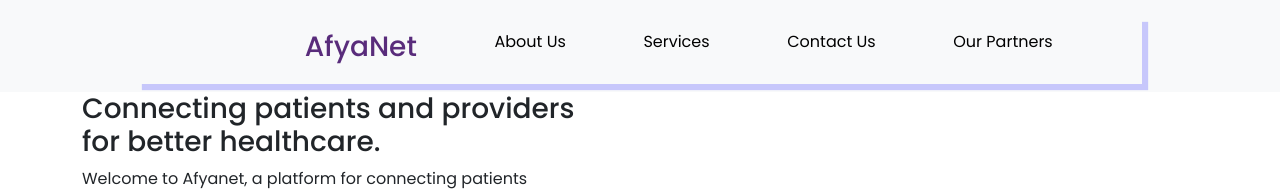
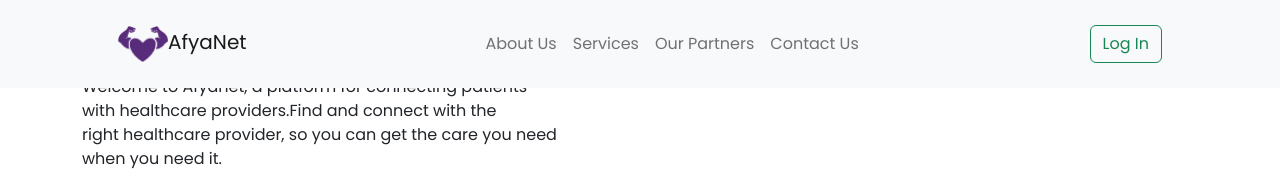
Before and after one commit to Annastacia-dev/afyanet-react, a React (Create React App) app: page / in a window 1280 px wide. Shown: the top 191 px of the page. Built offline with nearby package versions, Linux system fonts and the light colour scheme.

Commit message:
fix navbar responsiveness

```diff
--- a/src/components/landingpage/navbar/NavBar.js
+++ b/src/components/landingpage/navbar/NavBar.js
@@ -1,26 +1,40 @@
 import React from "react";
+import { Container,Navbar, Nav, Button } from 'react-bootstrap';
+import logo from "../../../assets/images/logo/afyanet.png";
 import "./NavBar.css"
 
 
 function NavBar () {
 
     return(
+        <>
+        <Navbar bg="light" expand="lg" className="home navbar navbar-expand-lg navbar-light fixed-top py-3">
+            <Container className="container px-4 px-lg-5">
+                <Navbar.Brand href="#home">
+                    <img src={logo} alt = "logo" className="logo" style={{width: "50px"}}/>
+                    <span className="navbar-brand">AfyaNet</span>
+                </Navbar.Brand>
+                <Navbar.Collapse id="basic-navbar-nav" className="justify-content-center">
+                    {/* align center */}
+                    <Nav className="navbar-nav ms-auto my-2 my-lg-2 me-lg-4">
+                    <ul className="navbar-nav ms-auto my-2 my-lg-0">
+                        <li className="nav-item"><Nav.Link href="#about">About Us</Nav.Link></li>
+                        <li className="nav-item"><Nav.Link href="#services">Services</Nav.Link></li>
+                        <li className="nav-item"><Nav.Link href="#ourpartners">Our Partners</Nav.Link></li>
+                        <li className="nav-item"><Nav.Link href="#contact">Contact Us</Nav.Link></li>
+                    </ul>
+                    </Nav>
+                </Navbar.Collapse>
+                <Navbar.Toggle aria-controls="basic-navbar-nav" className="navbar-toggler navbar-toggler-left" />
+                <Navbar.Collapse id="basic-navbar-nav" className="justify-content-end">
+                    <Nav className="navbar-nav ms-auto my-2 my-lg-0">
+                     <Button variant="outline-success">Log In</Button>
+                    </Nav>
+                </Navbar.Collapse>
+            </Container>
+        </Navbar>
+        </>
 
-
-        <nav className="navbar navbar-light bg-light">
-            <div class="container-fluid">
-                <div id="contents">
-                    {/* <a class="navbar-brand" href=" " style={{color: "#592C7B"}}> */}
-                    <img src=" " alt=""></img>
-                   <h3 style={{color: "#592C7B"}}>AfyaNet</h3>
-                    {/* </a> */}
-                    <a href = " ">About Us</a>
-                    <a href = " ">Services</a>
-                    <a href = " ">Contact Us</a>
-                    <a href = " ">Our Partners</a>
-                    </div>
-            </div>
-        </nav>
     )
 }
 export default NavBar;
```
